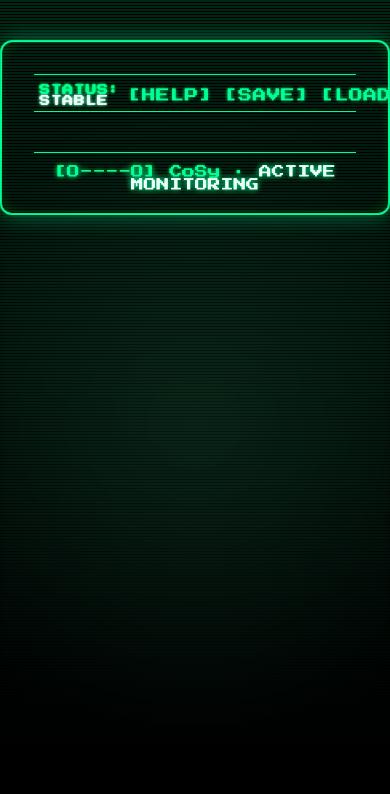
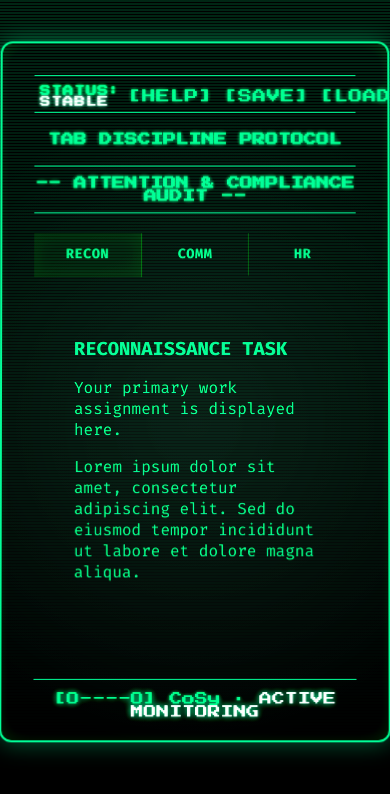
Before and after one commit to mmolarskybeck/eotm, a Vue app: page /tab-discipline/work in a window 390 px wide. Shown: the top 794 px of the page. Built offline with nearby package versions, Linux system fonts and the light colour scheme.

Commit message:
added tabs to tab discipline

```diff
--- a/src/minigames/TabDiscipline/TabDiscipline.vue
+++ /dev/null
@@ -1,20 +0,0 @@
-<template>
-  <div class="tab-discipline-container">
-  Lorem ipsum dolor sit amet, consectetur adipiscing elit.<br>
-  Sed do eiusmod tempor incididunt ut labore et dolore magna aliqua.</br>
-      <!-- TODO: Implement tab switching discipline challenge -->
-  </div>
-</template>
-
-<script setup>
-import { usePageHeader } from '@/composables/usePageHeader'
-
-// Set the page header title
-usePageHeader('Tab Discipline')
-</script>
-
-<style scoped>
-.tab-discipline-container {
-  /* Placeholder styles */
-}
-</style>
--- /dev/null
+++ b/src/minigames/TabDiscipline/TabDisciplineView.vue
@@ -0,0 +1,153 @@
+<!-- src/minigames/TabDiscipline/TabDisciplineView.vue -->
+<template>
+  <div class="tab-view-wrapper">
+    <!-- Tab Navigation -->
+    <nav class="tab-container">
+      <router-link
+        v-for="tab in tabs"
+        :key="tab.name"
+        :to="{ name: tab.name }"
+        class="tab"
+        active-class="active"
+      >
+        <span class="tab-label">{{ tab.label }}</span>
+      </router-link>
+    </nav>
+
+    <!-- Tab Content rendered by Vue Router -->
+    <div class="tab-content-pane">
+      <router-view />
+    </div>
+  </div>
+</template>
+
+<script setup>
+import { ref } from 'vue'
+import { usePageHeader } from '@/composables/usePageHeader.js'
+
+// Set the page header like other minigames
+usePageHeader('TAB DISCIPLINE PROTOCOL', '-- ATTENTION & COMPLIANCE AUDIT --')
+
+const tabs = ref([
+  { name: 'TabDisciplineWork', label: 'RECON' },
+  { name: 'TabDisciplineFeed', label: 'COMM' },
+  { name: 'TabDisciplineHR', label: 'HR' }
+])
+</script>
+
+<style scoped>
+.tab-view-wrapper {
+  display: flex;
+  height: 100%;
+  min-height: 400px;
+}
+
+.tab-container {
+  display: flex;
+  flex-direction: column;
+  width: 120px;
+  border-right: 2px solid var(--crt-green);
+  background: rgba(0, 255, 0, 0.02);
+  padding: 0;
+}
+
+.tab {
+  position: relative;
+  display: block;
+  padding: 0.75rem 1rem;
+  text-decoration: none;
+  color: var(--crt-green);
+  font-family: var(--font-mono);
+  font-size: 0.85rem;
+  font-weight: 600;
+  background: rgba(0, 0, 0, 0.3);
+  border-bottom: 1px solid rgba(0, 255, 0, 0.3);
+  border-right: 3px solid transparent;
+  transition: all 0.2s ease;
+  text-transform: uppercase;
+  letter-spacing: 0.5px;
+}
+
+.tab:hover {
+  background: rgba(0, 255, 0, 0.05);
+  border-right-color: rgba(0, 255, 0, 0.5);
+  color: var(--crt-green);
+  text-shadow: 0 0 8px var(--crt-green);
+}
+
+.tab.active {
+  background: rgba(0, 255, 0, 0.08);
+  border-right: 3px solid var(--crt-green);
+  color: var(--crt-green);
+  text-shadow: 0 0 12px var(--crt-green);
+  box-shadow: inset 0 0 20px rgba(0, 255, 0, 0.1);
+}
+
+/* File folder divider effect */
+.tab::before {
+  content: '';
+  position: absolute;
+  top: 0;
+  right: -2px;
+  width: 0;
+  height: 0;
+  border-left: 8px solid rgba(0, 255, 0, 0.3);
+  border-top: 8px solid transparent;
+  border-bottom: 8px solid transparent;
+  opacity: 0;
+  transition: opacity 0.2s ease;
+}
+
+.tab.active::before {
+  opacity: 1;
+  border-left-color: var(--crt-green);
+}
+
+.tab-label {
+  display: block;
+  position: relative;
+  z-index: 2;
+}
+
+.tab-content-pane {
+  flex: 1;
+  padding: 1.5rem;
+  background: rgba(0, 0, 0, 0.1);
+  overflow-y: auto;
+}
+
+/* Responsive adjustments */
+@media (max-width: 768px) {
+  .tab-view-wrapper {
+    flex-direction: column;
+    height: auto;
+  }
+
+  .tab-container {
+    flex-direction: row;
+    width: 100%;
+    border-right: none;
+    border-bottom: 2px solid var(--crt-green);
+  }
+
+  .tab {
+    flex: 1;
+    text-align: center;
+    border-right: 1px solid rgba(0, 255, 0, 0.3);
+    border-bottom: 3px solid transparent;
+  }
+
+  .tab:last-child {
+    border-right: none;
+  }
+
+  .tab.active {
+    border-right: 1px solid rgba(0, 255, 0, 0.3);
+    border-bottom: 3px solid var(--crt-green);
+  }
+
+  .tab::before {
+    display: none;
+  }
+}
+</style>
--- /dev/null
+++ b/src/minigames/TabDiscipline/views/HRPortal.vue
@@ -0,0 +1,25 @@
+<!-- src/minigames/TabDiscipline/views/HRPortal.vue -->
+<template>
+  <div class="hr-portal-container">
+    <h3>HUMAN RESOURCES PORTAL</h3>
+    <p>Corporate HR notifications and documents.</p>
+    <p>Lorem ipsum dolor sit amet, consectetur adipiscing elit. Duis aute irure dolor in reprehenderit in voluptate.</p>
+    <!-- TODO: Implement HR portal content -->
+  </div>
+</template>
+
+<script setup>
+// HR portal component logic will be implemented here
+</script>
+
+<style scoped>
+.hr-portal-container {
+  padding: 1rem;
+}
+
+.hr-portal-container h3 {
+  color: var(--crt-green);
+  font-family: var(--font-mono);
+  margin-bottom: 1rem;
+}
+</style>
--- /dev/null
+++ b/src/minigames/TabDiscipline/views/SimuFeed.vue
@@ -0,0 +1,25 @@
+<!-- src/minigames/TabDiscipline/views/SimuFeed.vue -->
+<template>
+  <div class="simu-feed-container">
+    <h3>COMMUNICATION FEED</h3>
+    <p>Simulated social media and communication streams.</p>
+    <p>Lorem ipsum dolor sit amet, consectetur adipiscing elit. Ut enim ad minim veniam, quis nostrud exercitation.</p>
+    <!-- TODO: Implement social feed simulation -->
+  </div>
+</template>
+
+<script setup>
+// Communication feed component logic will be implemented here
+</script>
+
+<style scoped>
+.simu-feed-container {
+  padding: 1rem;
+}
+
+.simu-feed-container h3 {
+  color: var(--crt-green);
+  font-family: var(--font-mono);
+  margin-bottom: 1rem;
+}
+</style>
--- /dev/null
+++ b/src/minigames/TabDiscipline/views/WorkTask.vue
@@ -0,0 +1,25 @@
+<!-- src/minigames/TabDiscipline/views/WorkTask.vue -->
+<template>
+  <div class="work-task-container">
+    <h3>RECONNAISSANCE TASK</h3>
+    <p>Your primary work assignment is displayed here.</p>
+    <p>Lorem ipsum dolor sit amet, consectetur adipiscing elit. Sed do eiusmod tempor incididunt ut labore et dolore magna aliqua.</p>
+    <!-- TODO: Implement work task content -->
+  </div>
+</template>
+
+<script setup>
+// Work task component logic will be implemented here
+</script>
+
+<style scoped>
+.work-task-container {
+  padding: 1rem;
+}
+
+.work-task-container h3 {
+  color: var(--crt-green);
+  font-family: var(--font-mono);
+  margin-bottom: 1rem;
+}
+</style>
--- a/src/router/index.js
+++ b/src/router/index.js
@@ -3,7 +3,6 @@ import { createRouter, createWebHistory } from 'vue-router'
 import Intro from '@/screens/Intro.vue'
 import Quiz from '@/minigames/Quiz/Quiz.vue'
 import PowerHour from '@/minigames/PowerHour/PowerHour.vue'
-import TabDiscipline from '@/minigames/TabDiscipline/TabDiscipline.vue'
 
 export const router = createRouter({
   history: createWebHistory(),
@@ -11,7 +10,28 @@ export const router = createRouter({
     { path: '/', name: 'intro', component: Intro },
     { path: '/quiz', name: 'quiz', component: Quiz },
     { path: '/power-hour', name: 'powerHour', component: PowerHour },
-    { path: '/tab-discipline', name: 'tabDiscipline', component: TabDiscipline },
+    {
+      path: '/tab-discipline',
+      component: () => import('@/minigames/TabDiscipline/TabDisciplineView.vue'),
+      children: [
+        { path: '', redirect: { name: 'TabDisciplineWork' } },
+        {
+          path: 'work',
+          name: 'TabDisciplineWork',
+          component: () => import('@/minigames/TabDiscipline/views/WorkTask.vue')
+        },
+        {
+          path: 'feed',
+          name: 'TabDisciplineFeed',
+          component: () => import('@/minigames/TabDiscipline/views/SimuFeed.vue')
+        },
+        {
+          path: 'hr',
+          name: 'TabDisciplineHR',
+          component: () => import('@/minigames/TabDiscipline/views/HRPortal.vue')
+        }
+      ]
+    },
     // …
   ],
 })
--- a/src/screens/Intro.vue
+++ b/src/screens/Intro.vue
@@ -36,7 +36,11 @@ usePageHeader('ORCA.CORP // COACHING PORTAL', '-- ONBOARDING START --')
 // navigation helper
 const router = useRouter()
 function goTo(name) {
-  router.push({ name })
+  if (name === 'tabDiscipline') {
+    router.push('/tab-discipline')
+  } else {
+    router.push({ name })
+  }
 }
 
 // typewriter effect
```
